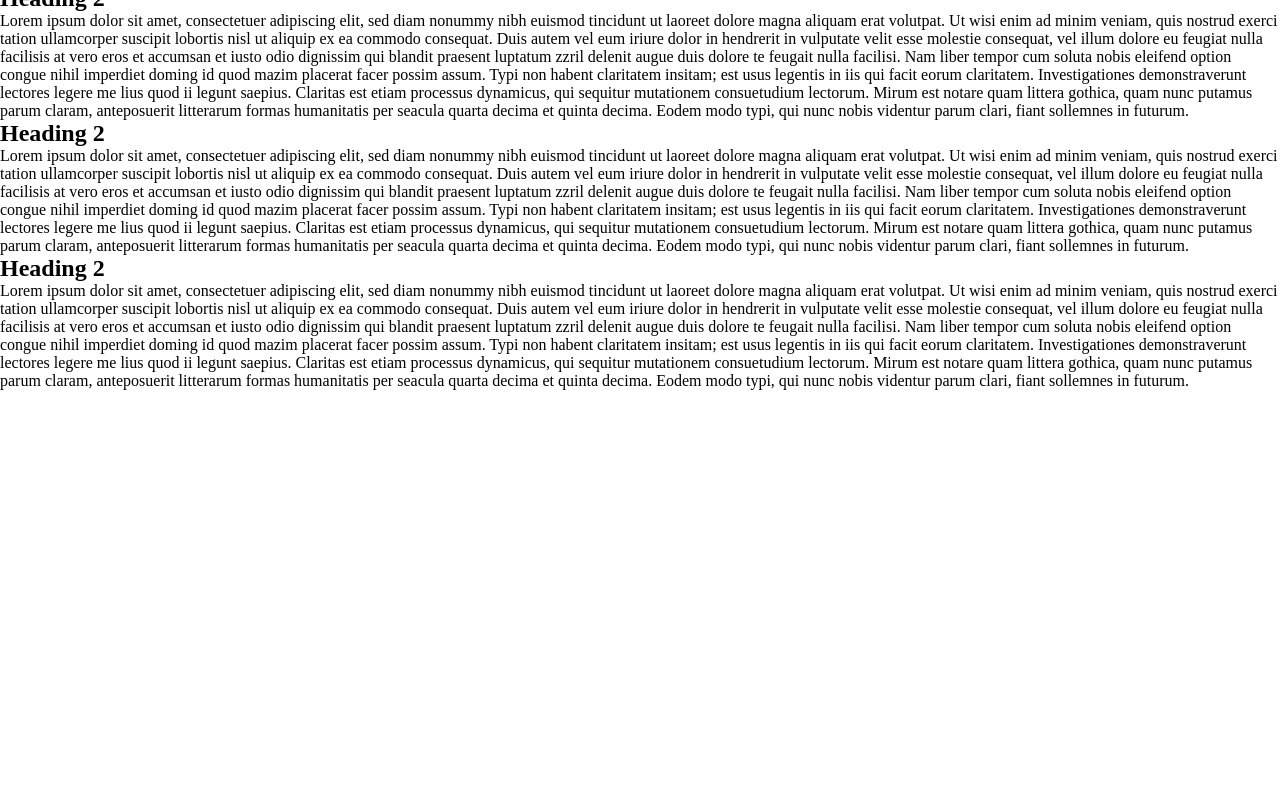
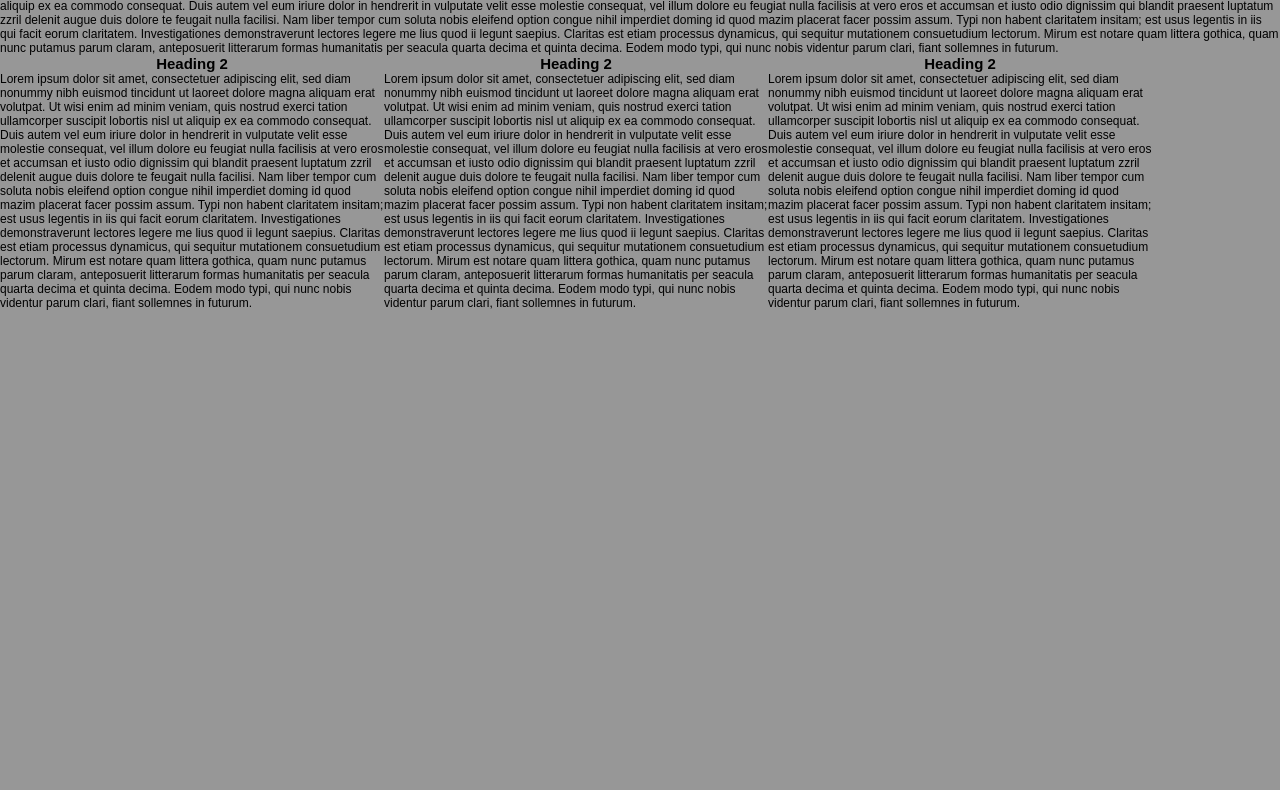
Before and after one commit to jamesasam/cda_404_, a plain HTML site: page session2/index.html in a window 1280 px wide. Shown: the part 83-873 px from the top of the page. Before the commit the page ends 800 px from the top, so only its background shows below. Drawn offline with Linux system fonts and the light colour scheme.

Commit message:
finished session2 task 1

```diff
--- a/session2/css/mystyle.css
+++ b/session2/css/mystyle.css
@@ -1,6 +1,35 @@
 *{
     margin:0;
     padding:0;
+
+}
+
+.thin {
+
+    width:80%;
+    text-align:center;
+}
+
+
+#content {
+    background-color: #979797;
+    font-family:Arial, Helvetica, sans-serif;
+    float:left;
+    height:1200px;
+
+}
+
+p {
+    font-size:12px;
+
+
+}
+h1, h2 {
+    text-align:center;
+}
+
+h2 {
+    font-size:15px;
 
 }
 
@@ -12,8 +41,8 @@ nav {
 
 nav ul {
     margin: 0 auto;
-    width:50%;
-    background-color: black;
+    width:45%;
+
 }
 
 nav ul li {
@@ -21,3 +50,8 @@ nav ul li {
     margin-right:15%;
 
 }
+
+article {
+    width:30%;
+    float:left;
+}
--- a/session2/index.html
+++ b/session2/index.html
@@ -23,6 +23,28 @@
         </nav>
         <div id="top-area">
             <h1>Heading 1</h1>
+
+
+            <p class-"thin>Lorem ipsum dolor sit amet, consectetuer adipiscing elit,
+            sed diam nonummy nibh euismod tincidunt ut laoreet dolore
+            magna aliquam erat volutpat. Ut wisi enim ad minim veniam,
+            quis nostrud exerci tation ullamcorper suscipit lobortis nisl
+            ut aliquip ex ea commodo consequat. Duis autem vel eum iriure
+            dolor in hendrerit in vulputate velit esse molestie consequat,
+            vel illum dolore eu feugiat nulla facilisis at vero eros et
+            accumsan et iusto odio dignissim qui blandit praesent luptatum
+            zzril delenit augue duis dolore te feugait nulla facilisi.
+            Nam liber tempor cum soluta nobis eleifend option congue
+            nihil imperdiet doming id quod mazim placerat facer possim
+            assum. Typi non habent claritatem insitam; est usus legentis
+            in iis qui facit eorum claritatem. Investigationes
+            demonstraverunt lectores legere me lius quod ii legunt saepius.
+            Claritas est etiam processus dynamicus, qui sequitur mutationem
+            consuetudium lectorum. Mirum est notare quam littera gothica,
+            quam nunc putamus parum claram, anteposuerit litterarum formas
+            humanitatis per seacula quarta decima et quinta decima. Eodem
+            modo typi, qui nunc nobis videntur parum clari, fiant sollemnes
+            in futurum.</p>
         </div>
         <!-- /#top-area -->
         <article>
```
